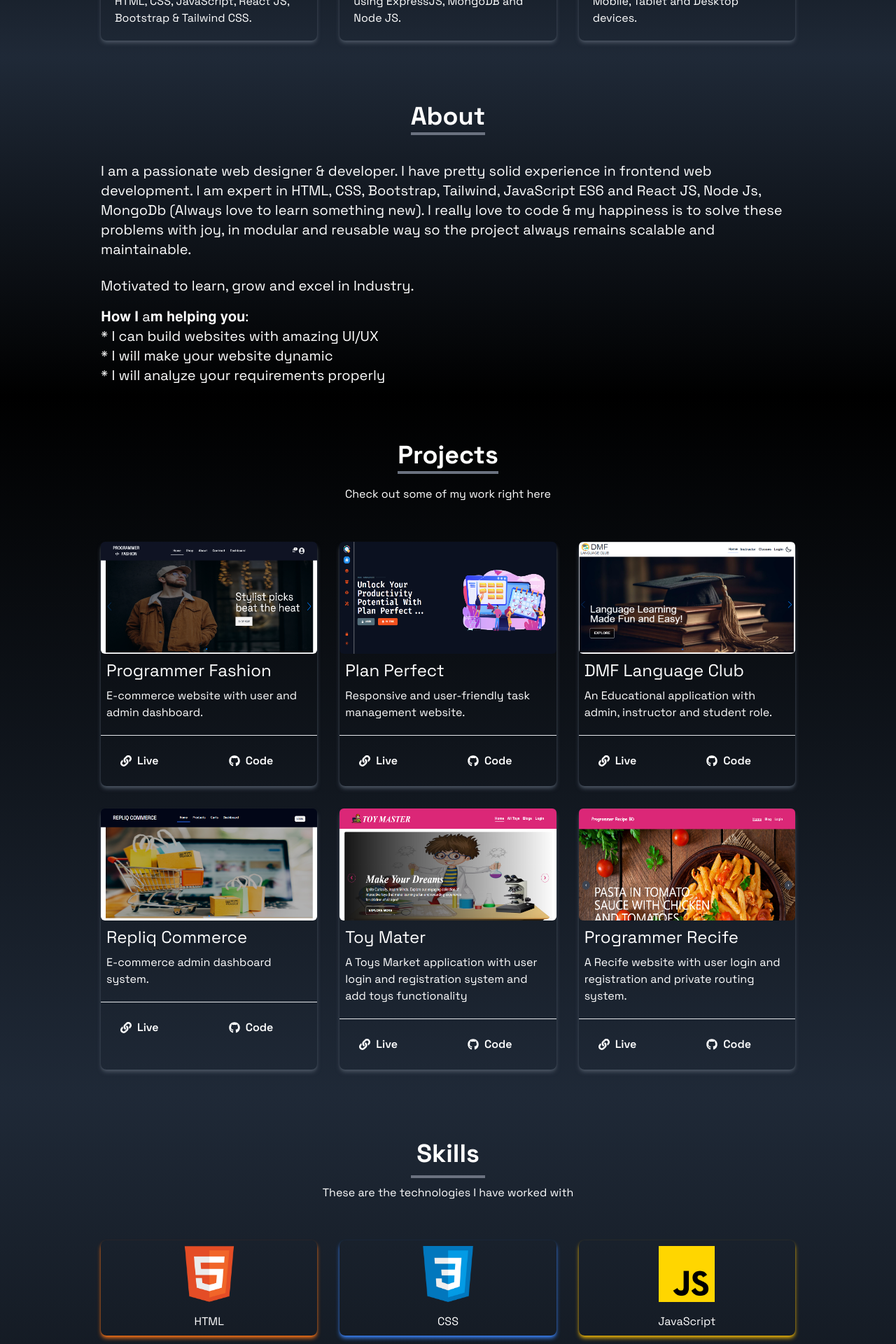
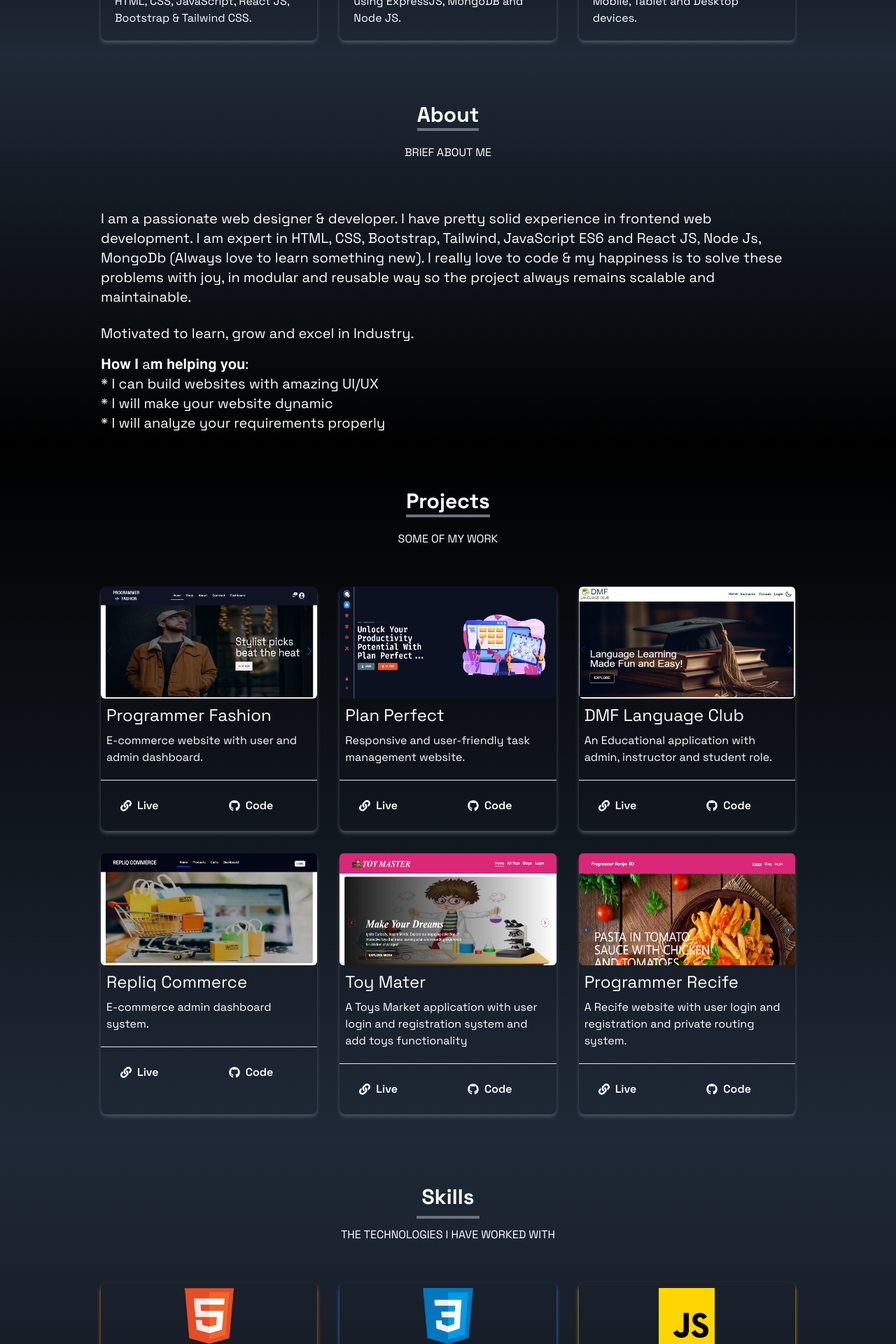
Before and after one commit to mfarhadattari/mfarhad-portfolio, a Next.js app: page / in a window 1280 px wide. Shown: the part 880-2800 px from the top of the page at 70% size. Built offline with nearby package versions, Linux system fonts and the light colour scheme.

Commit message:
few more change

```diff
--- a/src/components/About.jsx
+++ b/src/components/About.jsx
@@ -9,9 +9,10 @@ const About = () => {
     >
       <div className="max-w-screen-lg p-4 mx-auto flex flex-col justify-center w-full h-full">
         <div className="pb-8 mt-12 text-center">
-          <p className="text-4xl font-bold inline border-b-4 border-gray-500">
+          <p className="text-3xl font-bold inline border-b-4 border-gray-500">
             About
           </p>
+          <p className="py-6 uppercase">Brief about me</p>
         </div>
         <Fade duration={4000}>
           <p className="text-xl mt-3">
--- a/src/components/Contract.jsx
+++ b/src/components/Contract.jsx
@@ -7,12 +7,12 @@ const Contact = () => {
       name="contact"
       className="w-full bg-gradient-to-b from-black to-gray-800 p-4 text-white "
     >
-      <div className="flex flex-col p-4 justify-center mx-auto h-full max-w-screen-lg mx-auto">
+      <div className="flex flex-col p-4 justify-center h-full max-w-screen-lg mx-auto">
         <div className="pb-8 mt-12 text-center">
           <p className="text-4xl font-bold inline border-b-4 border-gray-500">
             Contact
           </p>
-          <p className="py-6">Submit the form below to get in touch with me</p>
+          <p className="py-6 uppercase">Touch with me</p>
         </div>
         <div className="w-full flex flex-col md:flex-row gap-5 items-center justify-center">
           <Message />
--- a/src/components/Footer.jsx
+++ b/src/components/Footer.jsx
@@ -19,7 +19,7 @@ const Footer = () => {
             </p>
             <p className="text-center mt-4">
               <button className="bg-gradient-to-b from-cyan-500 to-blue-500 font-semibold text-white px-4 py-2 rounded-sm hover:scale-110 duration-300">
-                Hire Me ❤️
+                <a href="https://www.linkedin.com/in/mfarhad-dev">Hire Me ❤️</a>
               </button>
             </p>
           </div>
--- a/src/components/Home.jsx
+++ b/src/components/Home.jsx
@@ -38,8 +38,8 @@ const Home = () => {
                 />
               </h2>
               <p className="text-gray-400 py-4 max-w-md">
-                MERN-Stack Web Developer with knowledge of HTML, CSS, Tailwind,
-                ReactJs, ExpressJs, Node, MongoDB...
+                Junior full-stack web application developer with a
+                specialization in front-end and back-end web development.
               </p>
               <Tada duration={2000}>
                 <div className="group text-white w-fit px-6 py-3 my-2 flex items-center rounded-md bg-gradient-to-r from-cyan-500 to-blue-500 cursor-pointer">
@@ -59,7 +59,7 @@ const Home = () => {
             </div>
           </Fade>
           <Fade right duration={2000}>
-            <div className="lg:ml-52 w-full">
+            <div className="lg:ml-52 w-full ">
               <Image
                 src={mfarhad}
                 alt="me"
--- a/src/components/Projects.jsx
+++ b/src/components/Projects.jsx
@@ -68,10 +68,10 @@ const Projects = () => {
       >
         <div className="max-w-screen-lg p-4 mx-auto flex flex-col justify-center w-full h-full">
           <div className="pb-8 mt-12 text-center">
-            <p className="text-4xl font-bold inline border-b-4 border-gray-500">
+            <p className="text-3xl font-bold inline border-b-4 border-gray-500">
               Projects
             </p>
-            <p className="py-6">Check out some of my work right here</p>
+            <p className="py-6 uppercase">Some of my work</p>
           </div>
 
           <div className="grid grid-cols-1 md:grid-cols-3 gap-8 w-full mb-5">
--- a/src/components/Services.jsx
+++ b/src/components/Services.jsx
@@ -37,7 +37,7 @@ const Services = () => {
           <p className="text-3xl font-bold inline border-b-4 border-gray-500">
             Services
           </p>
-          <p className="py-6">What I Do ?</p>
+          <p className="py-6 uppercase">The services I provide</p>
         </div>
         <div className="grid grid-cols-1 md:grid-cols-3 gap-8 w-full">
           {services.map((service) => (
--- a/src/components/Skills.jsx
+++ b/src/components/Skills.jsx
@@ -21,85 +21,85 @@ const Skills = () => {
       id: 1,
       src: html,
       title: "HTML",
-      style: "shadow-orange-500",
+      style: "hover:shadow-orange-500 shadow-orange-500",
     },
     {
       id: 2,
       src: css,
       title: "CSS",
-      style: "shadow-blue-500",
+      style: "shadow-blue-500 hover:shadow-blue-500",
     },
     {
       id: 3,
       src: javascript,
       title: "JavaScript",
-      style: "shadow-yellow-500",
+      style: "shadow-yellow-500 hover:shadow-yellow-500",
     },
     {
       id: 4,
       src: reactImage,
       title: "React",
-      style: "shadow-blue-600",
+      style: "shadow-blue-600 hover:shadow-blue-600",
     },
     {
       id: 14,
       src: redux,
       title: "Redux",
-      style: "shadow-purple-600",
+      style: "shadow-purple-600 hover:shadow-purple-600",
     },
     {
       id: 5,
       src: tailwind,
       title: "Tailwind",
-      style: "shadow-sky-400",
+      style: "shadow-sky-400 hover:shadow-sky-400",
     },
     {
       id: 6,
       src: bootstrap,
       title: "Bootstrap",
-      style: "shadow-blue-400",
+      style: "shadow-blue-400 hover:shadow-blue-400",
     },
     {
       id: 7,
       src: nextjs,
       title: "Next JS",
-      style: "shadow-white",
+      style: "shadow-white hover:shadow-white",
     },
     {
       id: 8,
       src: node,
       title: "Node JS",
-      style: "shadow-green-400",
+      style: "shadow-green-400 hover:shadow-green-400",
     },
     {
       id: 9,
       src: expressjs,
       title: "Express JS",
-      style: "shadow-orange-400",
+      style: "shadow-orange-400 hover:shadow-orange-400",
     },
     {
       id: 10,
       src: mongo,
       title: "MongoDB",
-      style: "shadow-green-400",
+      style: "shadow-green-400 hover:shadow-green-400",
     },
     {
       id: 11,
       src: jwt,
       title: "JWT Token",
-      style: "shadow-pink-400",
+      style: "shadow-pink-400 hover:shadow-pink-400 ",
     },
     {
       id: 12,
       src: firebase,
       title: "Firebase",
-      style: "shadow-yellow-800",
+      style: "shadow-yellow-800 hover:shadow-yellow-800",
     },
     {
       id: 13,
       src: github,
       title: "GitHub",
-      style: "shadow-gray-400",
+      style: "shadow-gray-400 hover:shadow-gray-400",
     },
   ];
 
@@ -110,10 +110,10 @@ const Skills = () => {
     >
       <div className="max-w-screen-lg mx-auto p-4 flex flex-col justify-center w-full h-full text-white">
         <div className="mt-12 text-center">
-          <p className="text-4xl font-bold border-b-4 border-gray-500 p-2 inline">
+          <p className="text-3xl font-bold border-b-4 border-gray-500 p-2 inline">
             Skills
           </p>
-          <p className="py-6">These are the technologies I have worked with</p>
+          <p className="py-6 uppercase">The technologies I have worked with</p>
         </div>
 
         <div className="w-full grid grid-cols-2 md:grid-cols-3 gap-8 text-center py-8 px-12 sm:px-0">
--- a/src/components/components/Project.jsx
+++ b/src/components/components/Project.jsx
@@ -4,7 +4,7 @@ import { FaGithub, FaLink } from "react-icons/fa";
 const Project = ({ project }) => {
   const { src, title, live, code, details } = project;
   return (
-    <div className="shadow-md shadow-gray-600 rounded-lg h-full">
+    <div className="shadow-md shadow-gray-600 hover:shadow-lg hover:shadow-gray-600 rounded-lg h-full">
       <Image
         src={src}
         alt=""
--- a/src/components/components/Skill.jsx
+++ b/src/components/components/Skill.jsx
@@ -8,9 +8,9 @@ const Skill = ({ skill, i }) => {
     <motion.div
       initial={{ opacity: 0, translateX: 50, translateY: -50 }}
       animate={{ opacity: 1, translateX: 0, translateY: 0 }}
-      transition={{ duration: 0.2, delay: i + 0.2 }}
+      transition={{ duration: 0.2, delay: i * 0.3 }}
       key={id}
-      className={`shadow-md hover:scale-105 duration-500 py-2 rounded-lg ${style}`}
+      className={`shadow-md hover:shadow-lg hover:scale-105 duration-500 py-2 rounded-lg ${style}`}
     >
       <Image src={src} alt="title" className="w-20 mx-auto" />
       <p className="mt-4">{title}</p>
```
